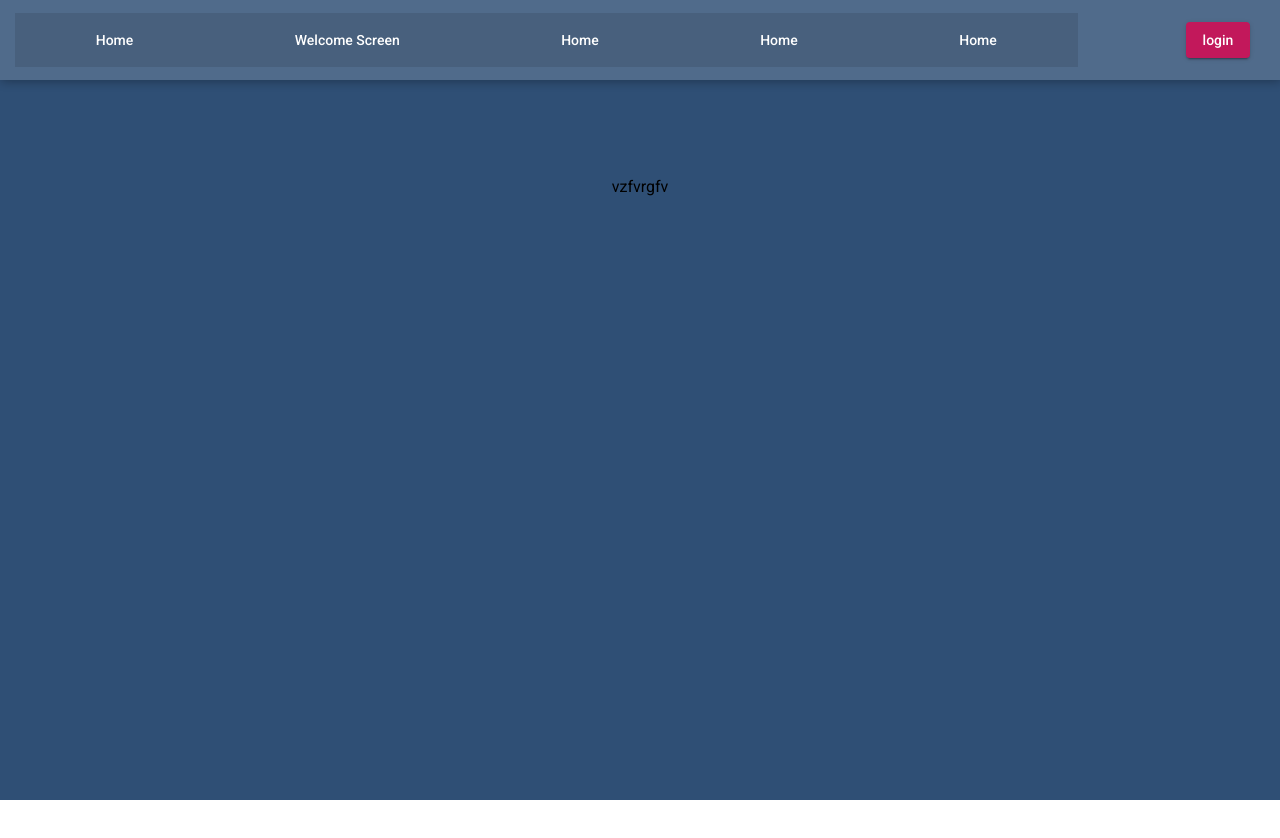
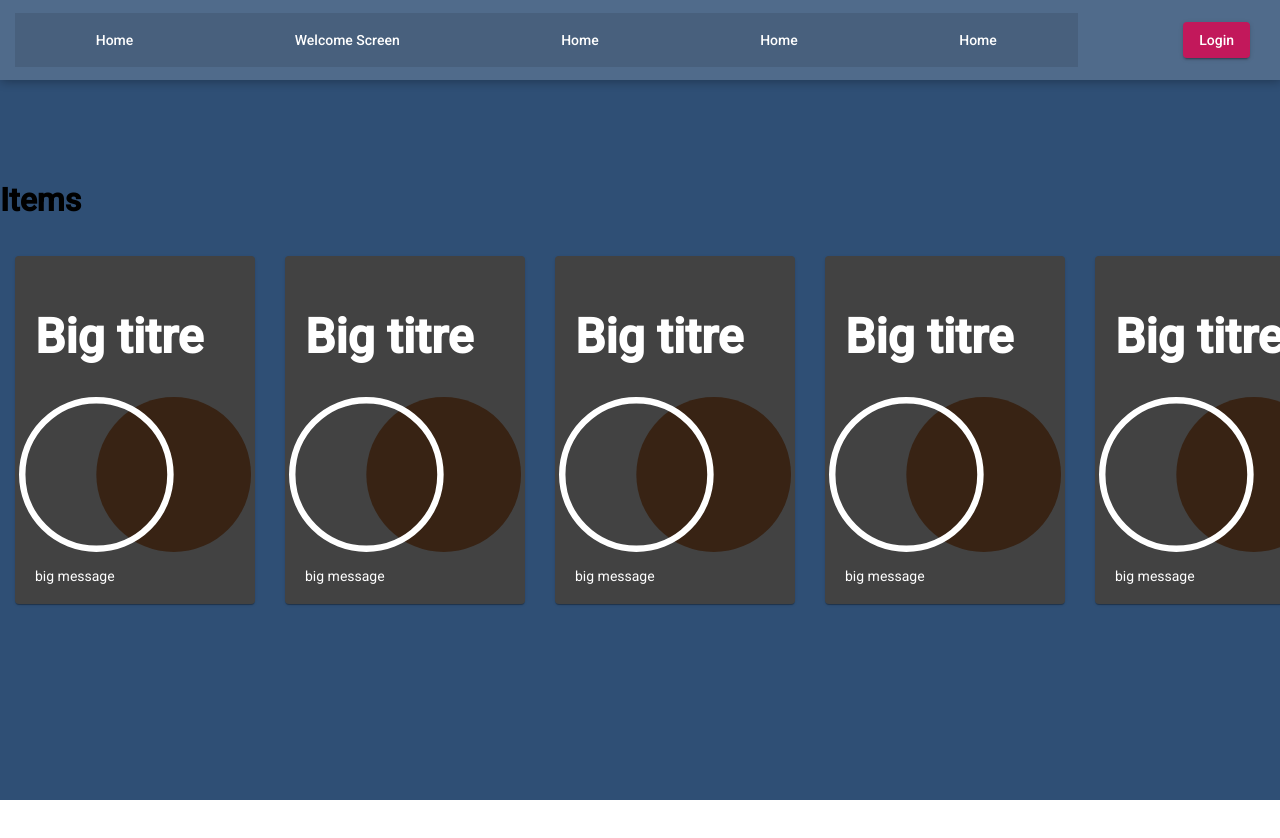
Before and after one commit to Mini-T/AngularPlayground, an Angular app: page /home in a window 1280 px wide. Shown: the top 838 px of the page. Before the commit the page ends 800 px from the top, so only its background shows below. Built offline with nearby package versions, Linux system fonts and the light colour scheme.

Commit message:
feat: carousel component initiation

```diff
--- a/src/app/app.component.html
+++ b/src/app/app.component.html
@@ -1,6 +1,4 @@
 <div class="home-theme">
   <app-nav-bar [links]="links" [fixed]="true" [canHide]="false" [logoPath]="myLogo"></app-nav-bar>
-  <div class="displayComponents">
     <router-outlet></router-outlet>
-  </div>
 </div>
--- a/src/app/app.component.scss
+++ b/src/app/app.component.scss
@@ -5,22 +5,3 @@
   display: flex;
   flex-direction: column;
 }
-.displayComponents{
-  display: grid;
-  margin: auto;
-  grid-template: 1fr 1fr 1fr / 1fr 1fr 1fr;
-  justify-content: center;
-  align-items: center;
-  height: 80vh;
-}
-
-@media screen and (max-width: 700px) {
-  .displayComponents {
-    display: flex;
-    margin: auto;
-    flex-direction: column;
-    justify-content: center;
-    align-items: center;
-    height: 80vh;
-  }
-}
--- a/src/app/app.module.ts
+++ b/src/app/app.module.ts
@@ -14,6 +14,7 @@ import {MatListModule} from "@angular/material/list";
 import {MatIconModule} from "@angular/material/icon";
 import {MatButtonToggleModule} from "@angular/material/button-toggle";
 import {FormsModule} from "@angular/forms";
+import { CarouselComponent } from './components/carousel/carousel.component';
 
 @NgModule({
   declarations: [
@@ -21,7 +22,8 @@ import {FormsModule} from "@angular/forms";
     ChartComponent,
     NavBarComponent,
     HomeComponent,
-    WelcomeComponent
+    WelcomeComponent,
+    CarouselComponent
   ],
   imports: [
     BrowserModule,
--- /dev/null
+++ b/src/app/components/carousel/carousel.component.html
@@ -0,0 +1,13 @@
+<div class="carousel-window">
+    <div class="draggable" mouse>
+      <mat-card *ngFor="let item of itemsToDisplay" class="carousel-card">
+        <mat-card-title *ngIf="item.title">
+          <h1> {{item.title}}</h1>
+        </mat-card-title>
+        <img mat-card-image src="{{item.image}}" alt="" *ngIf="item.image">
+      <mat-card-content *ngIf="item.content">
+        <p>{{item.content}}</p>
+      </mat-card-content>
+      </mat-card>
+    </div>
+</div>
--- /dev/null
+++ b/src/app/components/carousel/carousel.component.scss
@@ -0,0 +1,19 @@
+.carousel-window {
+  width: 100%;
+  display: flex;
+  overflow: hidden;
+}
+.draggable {
+  overflow-x: hidden;
+  display: flex;
+  width: 100%;
+  overflow: auto;
+}
+
+.carousel-card {
+  overflow-x: hidden;
+  padding: 20Px;
+  margin: 15px;
+  min-width:200px;
+  height: auto;
+}
--- /dev/null
+++ b/src/app/components/carousel/carousel.component.ts
@@ -0,0 +1,18 @@
+import {Component, Input, OnInit} from '@angular/core';
+import {CarouselItem} from "./carousel.model";
+
+@Component({
+  selector: 'app-carousel',
+  templateUrl: './carousel.component.html',
+  styleUrls: ['./carousel.component.scss']
+})
+export class CarouselComponent implements OnInit {
+
+  @Input() itemsToDisplay!: CarouselItem[]
+
+  constructor() { }
+
+  ngOnInit(): void {
+  }
+
+}
--- a/src/app/components/home/home.component.html
+++ b/src/app/components/home/home.component.html
@@ -1,3 +1,6 @@
 <main>
-  vzfvrgfv
+  <div class="headTitle"> <h1>Items</h1></div>
+  <div class="displayComponents">
+    <app-carousel [itemsToDisplay]="itemsToDisplay"></app-carousel>
+  </div>
 </main>
--- a/src/app/components/home/home.component.scss
+++ b/src/app/components/home/home.component.scss
@@ -3,3 +3,32 @@ main {
   min-height: 100%;
   overflow-x: hidden;
 }
+.displayComponents{
+  display: grid;
+  margin: auto;
+  grid-template: 1fr 1fr 1fr/ 1fr 1fr 1fr;
+  justify-content: center;
+  align-items: center;
+  grid-auto-columns: 1fr;
+  height: max-content;
+  grid-template-areas:  "carousel carousel carousel"
+                        ". . ."
+                        ". . .";
+}
+.headTitle {
+
+}
+app-carousel{
+  grid-area: carousel;
+}
+
+@media screen and (max-width: 700px) {
+  .displayComponents {
+    display: flex;
+    margin: auto;
+    flex-direction: column;
+    justify-content: center;
+    align-items: center;
+    height: 80vh;
+  }
+}
--- a/src/app/components/home/home.component.ts
+++ b/src/app/components/home/home.component.ts
@@ -1,4 +1,5 @@
 import {Component, OnInit} from '@angular/core';
+import {CarouselItem} from "../carousel/carousel.model";
 
 @Component({
   selector: 'app-home',
@@ -7,6 +8,53 @@ import {Component, OnInit} from '@angular/core';
 })
 export class HomeComponent implements OnInit {
 
+  itemsToDisplay: CarouselItem[] = [
+    {
+      content: 'big message',
+      image: '../../assets/images/logo.svg',
+      title: "Big titre"
+    },
+    {
+      content: 'big message',
+      image: '../../assets/images/logo.svg',
+      title: "Big titre"
+    },
+    {
+      content: 'big message',
+      image: '../../assets/images/logo.svg',
+      title: "Big titre"
+    },
+    {
+      content: 'big message',
+      image: '../../assets/images/logo.svg',
+      title: "Big titre"
+    },
+    {
+      content: 'big message',
+      image: '../../assets/images/logo.svg',
+      title: "Big titre"
+    },
+    {
+      content: 'big message',
+      image: '../../assets/images/logo.svg',
+      title: "Big titre"
+    },    {
+      content: 'big message',
+      image: '../../assets/images/logo.svg',
+      title: "Big titre"
+    },
+    {
+      content: 'big message',
+      image: '../../assets/images/logo.svg',
+      title: "Big titre"
+    },
+    {
+      content: 'big message',
+      image: '../../assets/images/logo.svg',
+      title: "Big titre"
+    }
+
+  ]
   constructor() {
   }
 
--- a/src/app/components/nav-bar/nav-bar.component.html
+++ b/src/app/components/nav-bar/nav-bar.component.html
@@ -21,7 +21,7 @@
         <mat-button-toggle [value]="false" (click)="event()"><mat-icon>lock</mat-icon></mat-button-toggle>
         <mat-button-toggle [value]="true" (click)="event()"><mat-icon >lock_open</mat-icon></mat-button-toggle>
       </mat-button-toggle-group>
-      <button mat-raised-button color="primary">login</button>
+      <button mat-raised-button color="primary">Login</button>
         </div>
     </div>
   </nav>
--- a/src/app/components/nav-bar/nav-bar.component.scss
+++ b/src/app/components/nav-bar/nav-bar.component.scss
@@ -46,7 +46,7 @@ nav{
 }
 .floating {
   display: flex;
-  position: absolute;
+  position: relative;
   height: 160PX;
   width: 100%;
   top: -80px;
```
Also changed, not shown: 1 other file (tests, documents, lock files or other folders).
